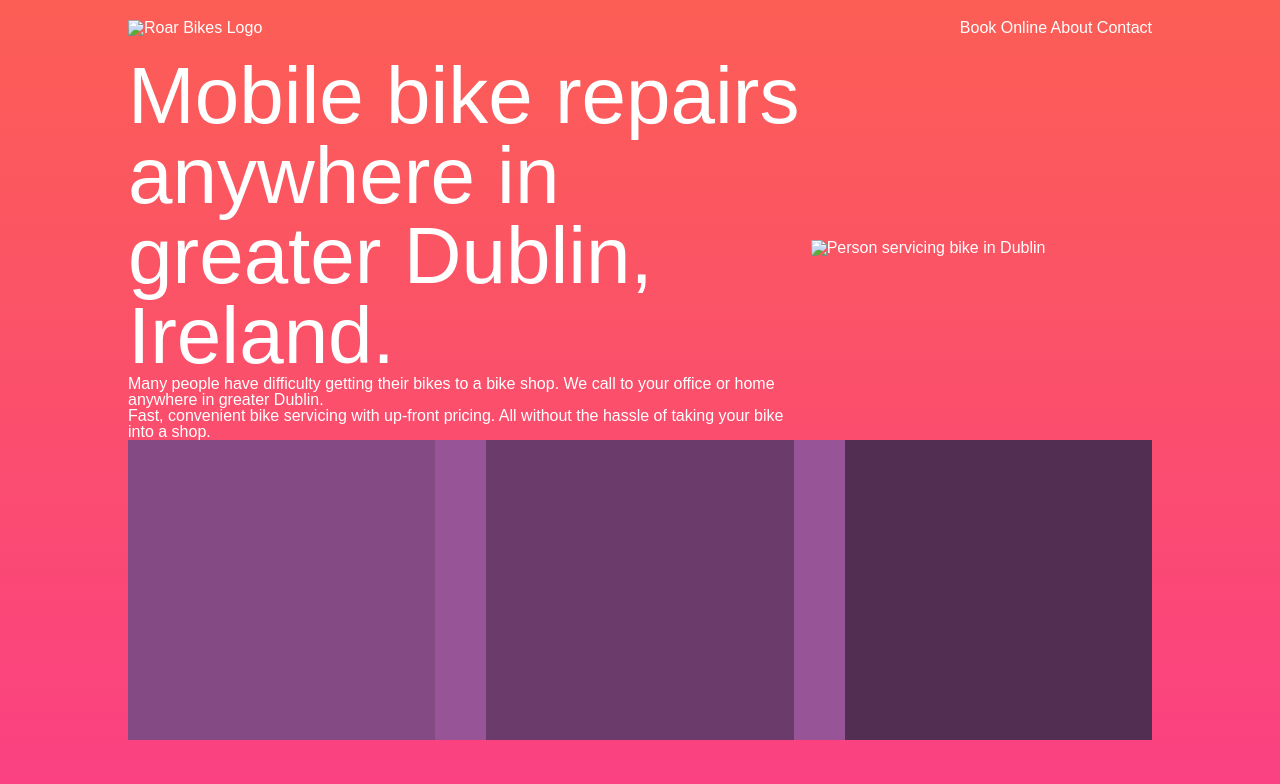
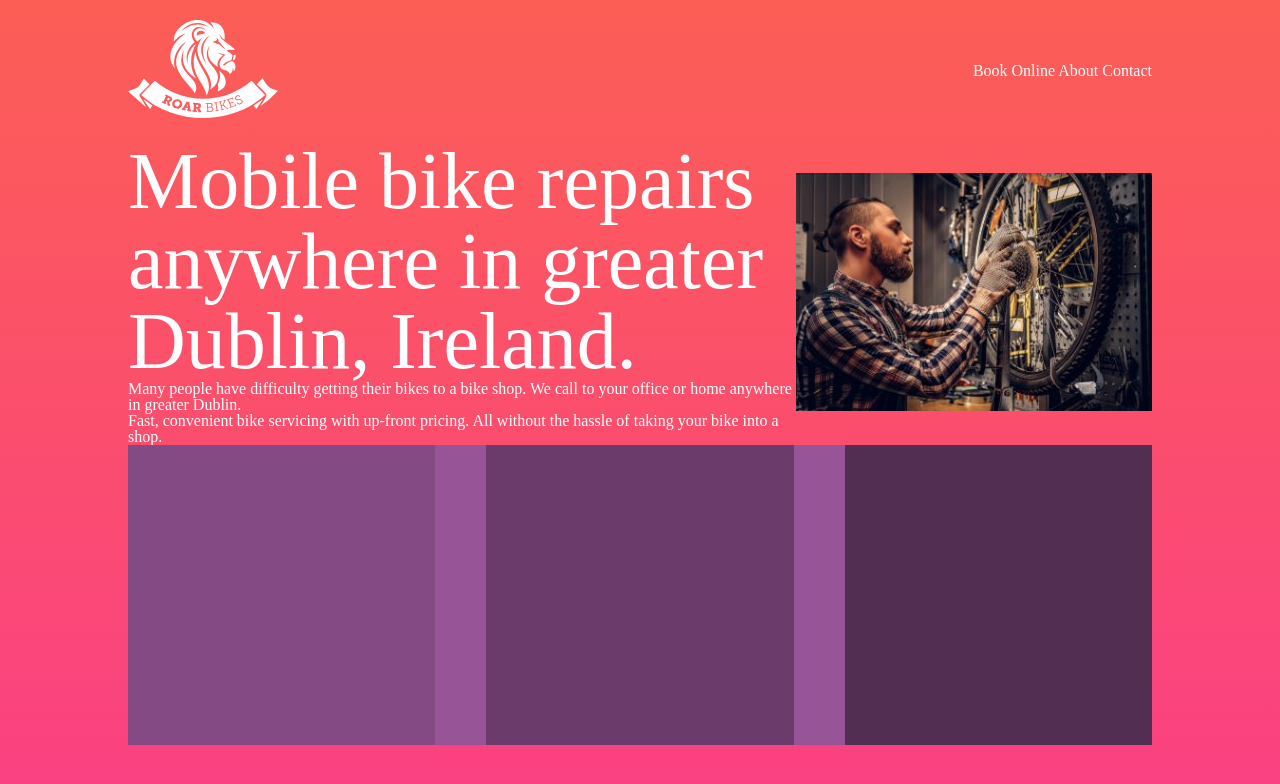
Before and after one commit to zevinal/zevinal.github.io, a plain HTML site: page index.html in a window 1280 px wide. Drawn offline with Linux system fonts and the light colour scheme.

Commit message:
Update 1

```diff
--- a/index.html
+++ b/index.html
@@ -16,7 +16,7 @@
 
         <header>
             <div class="headerimage">
-                <img src="../Exercise Files - Web Essentials/Project 2 - Bike Repairs/logo-roar-bikes.svg" alt="Roar Bikes Logo">
+                <img src="/images/logo-roar-bikes.svg" alt="Roar Bikes Logo">
             </div> <!-- /headerimage -->
             <nav>
                 <a href="#">Book Online</a>
@@ -35,7 +35,7 @@
             </div> <!-- /herobox1 -->
 
             <div class="herobox2">
-                <img src="../Exercise Files - Web Essentials/Project 2 - Bike Repairs/image-bike-repair-service.jpg" alt="Person servicing bike in Dublin">
+                <img src="/images/image-bike-repair-service.jpg" alt="Person servicing bike in Dublin">
             </div> <!-- /herobox2 -->
 
         </main>
--- a/main.css
+++ b/main.css
@@ -4,7 +4,7 @@ html {
 body {
     background-color: #FC5E55;
     background: linear-gradient(#FC5E55, #FA4083);
-    font-family: Arial, Helvetica, sans-serif;
+    font-family: 'Playfair Display', serif;
     color: white;
 }
 .container {
```
Also changed, not shown: images/icon-lion-black.svg (added), images/icon1-delivery.png (added), images/icon2-wrench.png (added), images/icon3-phone.png (added), images/image-background-card1.jpg (added), images/image-background-card2.jpg (added), images/image-background-card3.jpg (added), images/image-bike-repair-service-a.jpg (added), images/image-bike-repair-service-a@2x.jpg (added), images/image-bike-repair-service.jpg (added), images/image-lion-background.png (added), images/larger-images/image-background-card1-b.jpg (added), images/larger-images/image-background-card2-b.jpg (added), images/larger-images/image-background-card3-b.jpg (added), 3 more files.
